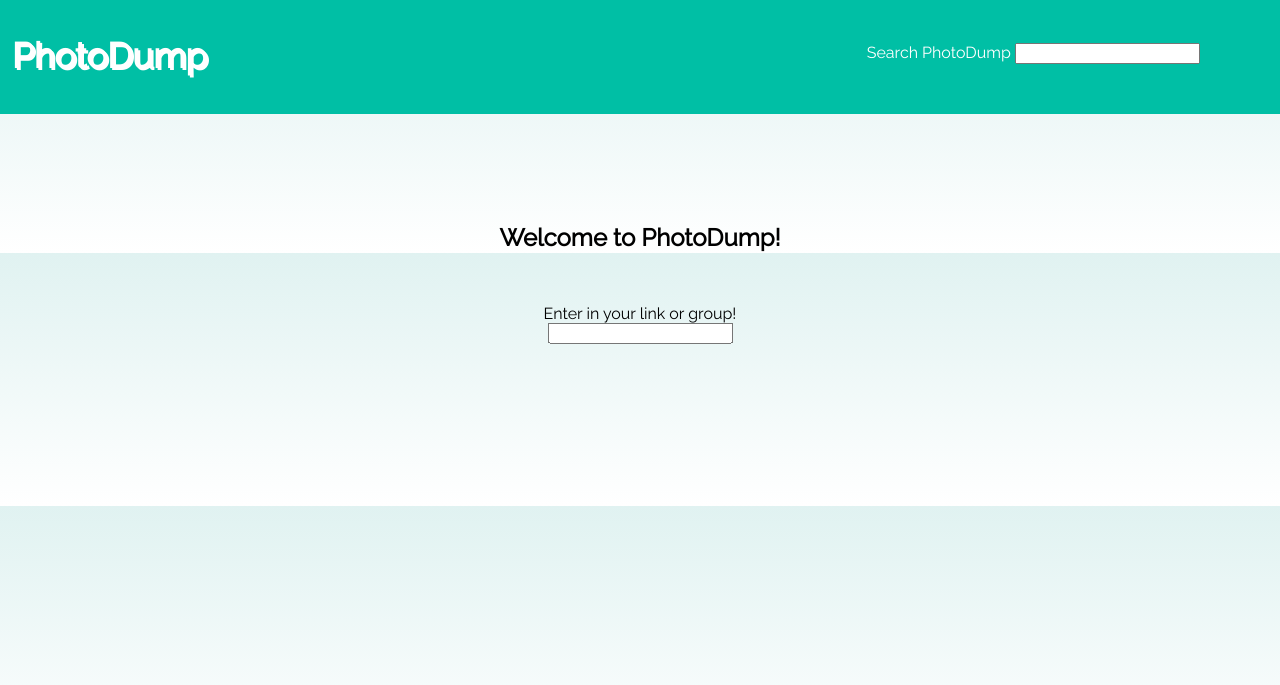
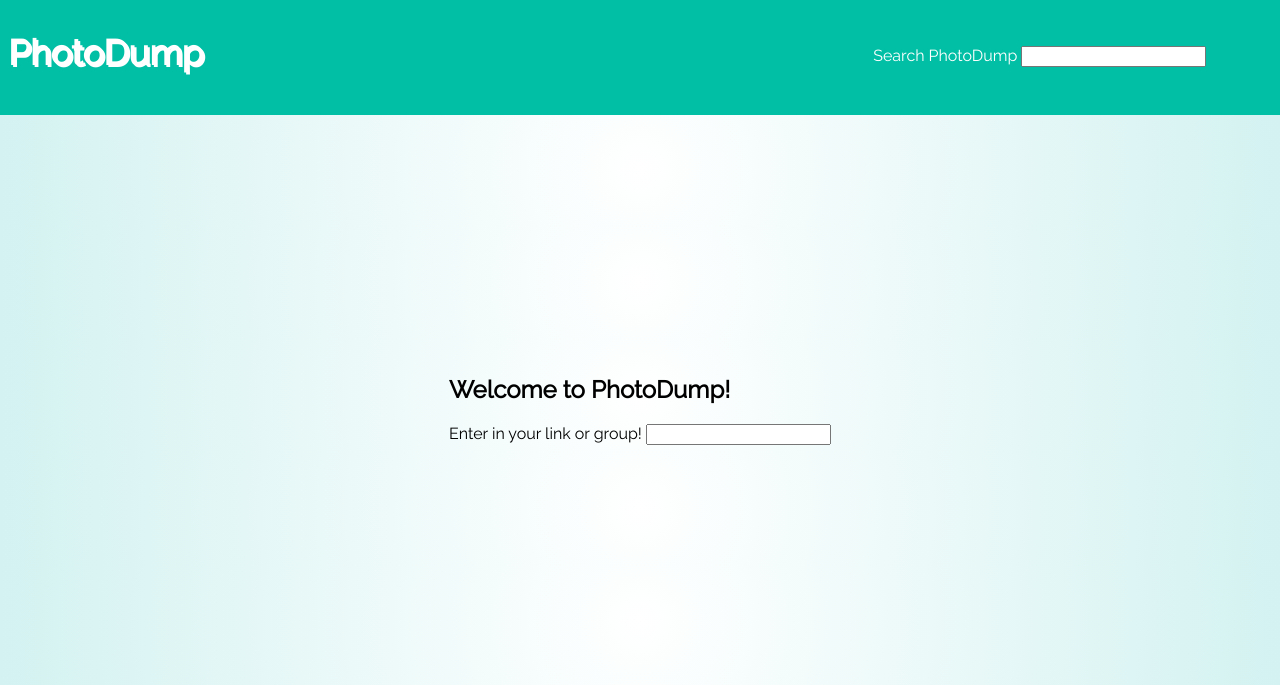
Before and after one commit to Elewis97/PhotoDump, a Python web app: template templates/welcome.html in a window 1280 px wide. Shown: the top 685 px of the page. Run offline with Jinja, Linux system fonts and the light colour scheme; the template is opened without the code that fills it, so the values that code supplies are empty.

Commit message:
yeetyeet SA

```diff
--- a/stylesheets/welcome.css
+++ b/stylesheets/welcome.css
@@ -3,7 +3,7 @@
     color:white;
     text-align:left;
     margin: -.8%;
-    padding: 1.1%;
+    padding: .8%;
     font-family: 'Raleway', sans-serif;
     display: flex;
     flex-wrap: wrap;
@@ -15,27 +15,22 @@ h1 {
 }
 
 #search {
-  padding: 2.5%;
+  padding: 3%;
   margin-left: 50%;
 }
 
 #welcomestuff {
     font-family: 'Raleway';
-    display: flex;
-    flex-direction: column;
-    flex-wrap: nowrap;
-    justify-content: center;
-    align-content: center;
-    align-items: center;
-    position: relative;
-    top:50%;
-    transform: translateY(70%);
+    position: absolute;
+    top: 50%;
+    left: 50%;
+    transform: translate(-50%, -50%);
 }
+
 
 body {
   background-color: #E0F2F1;
-  background: linear-gradient(#E0F2F1, white);
-
+  background: radial-gradient(circle, white, #D3F2F1);
 }
 
 .footer {
@@ -48,3 +43,4 @@ body {
     text-align:center;
     width: 100%;
     background-color:#00BFA5;
+}
--- a/templates/welcome.html
+++ b/templates/welcome.html
@@ -21,7 +21,7 @@
         </form>
       </div>
     </div>
-
+<section id = "bottombody">
     <div id = "welcomestuff">
       <h2>
         Welcome to PhotoDump!
@@ -30,7 +30,7 @@
         Enter in your link or group!
       <input id = "searchbox2" type="text" name="searchBox">
     </div>
-
+</section>
     <div class="footer">
       About PhotoDump
     </div>
```
